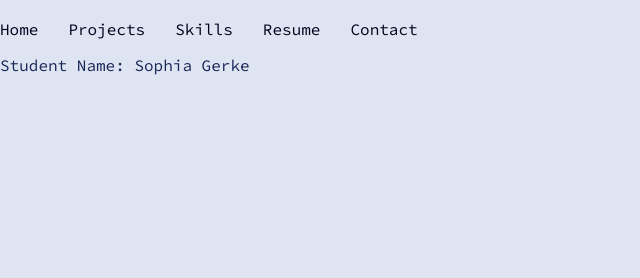
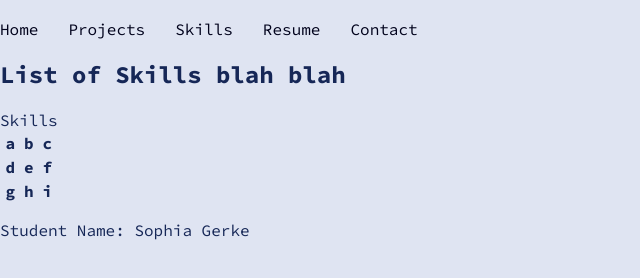
Before and after one commit to bophia/Portfolio-Final-Project, a plain HTML site: page skills.html in a window 1280 px wide. Shown: the part 64-342 px from the top of the page, without its empty margins (0-640 px from the left). Drawn offline with Linux system fonts and the light colour scheme.

Commit message:
Update skills.html

```diff
--- a/skills.html
+++ b/skills.html
@@ -32,7 +32,27 @@ skills.html -->
 
     <!-- Main content -->
     <main>
+      <h2>List of Skills blah blah</h2>
+      <table>
+        <caption>Skills</caption>
+        <tr>
+          <th>a</th>
+          <th>b</th>
+          <th>c</th>
+        </tr>
 
+        <tr>
+          <th>d</th>
+          <th>e</th>
+          <th>f</th>
+        </tr>
+
+        <tr>
+          <th>g</th>
+          <th>h</th>
+          <th>i</th>
+        </tr>
+      </table>
     </main>
 
     <!-- Footer content -->
```
